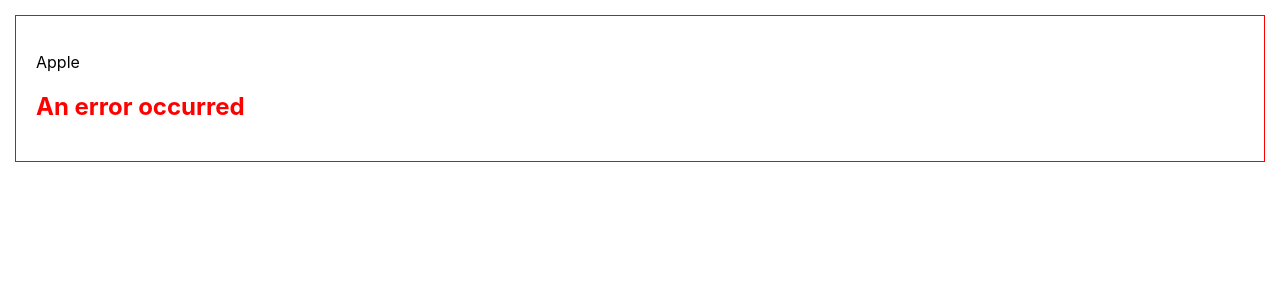
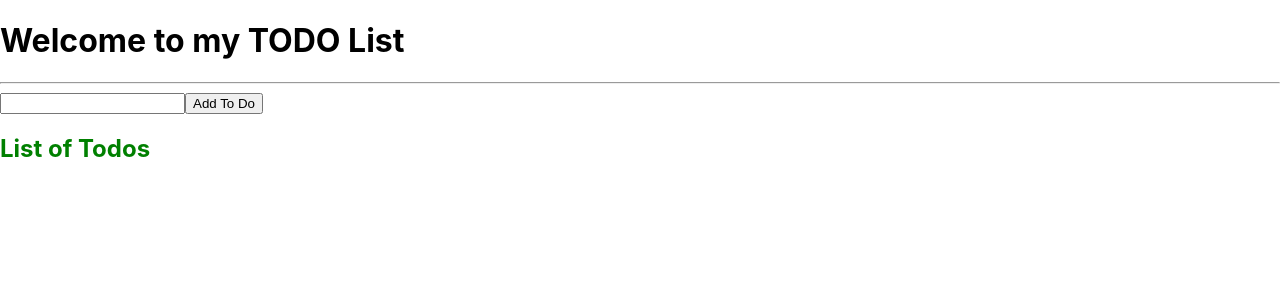
Before and after one commit to Matiz009/React-Learning, a React (Create React App) app: page / in a window 1280 px wide. Shown: the top 300 px of the page. Built offline with nearby package versions, Linux system fonts and the light colour scheme.

Commit message:
Todo app;

```diff
--- a/src/App.css
+++ b/src/App.css
@@ -1,11 +1,9 @@
-.app__title {
+.app {
   color: red;
 }
-.app__title--large {
-  color: red;
-  font-size: 90px;
+.d1 {
+  color: green;
 }
-.app__title--small {
-  color: blue;
-  font-size: 10px;
+.main {
+  color: black;
 }
--- a/src/App.js
+++ b/src/App.js
@@ -1,7 +1,36 @@
 import React from "react";
-import Product from "./Product";
+import { useState } from "react";
+import "./App.css";
 function App() {
-  return <Product name="Apple" decription="Your AI Assistant" price={59.9} />;
+  const [todos, setTodos] = useState([]);
+  const [input, setInput] = useState("");
+  const addTodo = (e) => {
+    e.preventDefault(); //this prevents the refresh
+    setTodos([...todos, input]);
+    setInput("");
+    e.append(<h3>List of elements </h3>);
+  };
+  return (
+    <div className="app">
+      <h1 className="main">Welcome to my TODO List</h1>
+      <hr></hr>
+      <form className="form">
+        <input
+          value={input}
+          onChange={(e) => setInput(e.target.value)}
+          type="text"
+        />
+        <button type="submit" onClick={addTodo}>
+          Add To Do
+        </button>
+      </form>
+
+      <h2 className="d1">List of Todos</h2>
+      {todos.map((todo) => (
+        <p>{todo}</p>
+      ))}
+    </div>
+  );
 }
 
 export default App;
```
